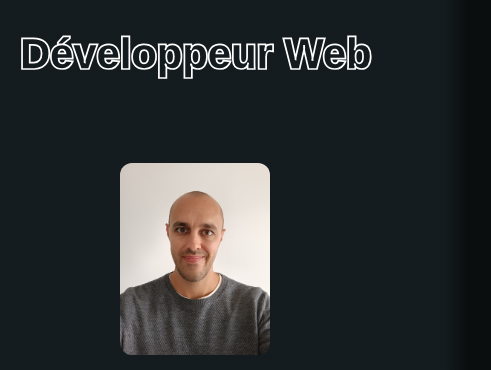
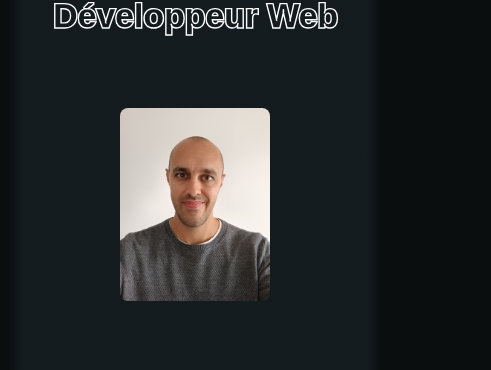
Before and after one commit to ClementBerleux/portfolio, a plain HTML site: page index.html in a window 390 px wide. Shown: the part 99-469 px from the top of the page, 491 px wide, since content can reach past the window. Drawn offline with Linux system fonts and the light colour scheme.

Commit message:
Modification animation et corrections adaptation mobiles

```diff
--- a/css/style.css
+++ b/css/style.css
@@ -4,12 +4,18 @@
     --couleur-titre: hsl(225, 90%, 65%);
     --couleur-lien: hsl(200, 80%, 60%);
     --couleur-background: hsl(190, 20%, 5%);
-    --taille-menuIcone: 3rem;
+    --taille-menuIcone: 5rem;
     --couleur-bordure: hsl(200, 0%, 30%);
     --taille-bordure: 1px;
     --couleur-gradient-1: hsl(200, 20%, 10%);
     --couleur-gradient-2: hsl(200, 20%, 5%);
     --angle-bordure: 0.5rem;
+}
+
+@media (max-width: 925px) {
+    :root {
+        --taille-menuIcone: 3rem;
+    }
 }
 
 *,
@@ -23,35 +29,33 @@
 
 html {
     scroll-behavior: smooth;
+}
+
+body {
+    position: relative;
+    width: min(100%, 1200px);
+    padding-inline: var(--taille-menuIcone);
+    margin-inline: auto;
+    display: flex;
+    justify-content: center;
+    align-items: center;
+    isolation: isolate;
     font-size: 1.5rem;
     font-family: sans-serif;
     line-height: 1.4em;
-    display: flex;
-    justify-content: center;
-    align-items: center;
     background-color: var(--couleur-background);
     color: var(--couleur-texte);
 }
 
-.conteneur {
-    position: relative;
-    display: flex;
-    justify-content: center;
-    width: min(100%, 1100px);
-    padding-inline: var(--taille-menuIcone);
-    margin-inline: auto;
-    isolation: isolate;
-}
-
 @media (max-width: 925px) {
-    .conteneur {
-        padding-right: 0;
+    body {
+        padding-right: 0.5rem;
     }
 }
 
 @media (max-width: 855px) {
-    .conteneur {
-        padding-inline: 1rem;
+    body {
+        padding-left: 0.5rem;
     }
 }
 
@@ -147,14 +151,10 @@ nav button {
 
 @media (max-width: 855px) {
     #accueil {
-        padding-top: 5rem;
+        padding-top: calc(var(--taille-menuIcone) + 3rem);
+        padding-inline: 2rem;
         grid-template-columns: 1fr;
     }
-}
-
-#accueil svg {
-    width: 400px;
-    height: 70px;
 }
 
 #accueil svg text {
@@ -167,7 +167,7 @@ nav button {
 }
 
 .avatar {
-    width: 150px;
+    max-width: 150px;
     border-radius: var(--angle-bordure);
 }
 
@@ -184,14 +184,15 @@ nav button {
 #projets {
     display: grid;
     grid-template-columns: 1fr 1fr;
-    gap: 1em;
-    padding: 2em;
+    gap: 2rem;
+    padding: 2rem 3rem;
 }
 
 @media (max-width: 855px) {
     #projets {
         grid-template-columns: 1fr;
-        padding-top: 5rem;
+        padding-top: calc(var(--taille-menuIcone) + 3rem);
+        padding-inline: 2rem;
     }
 }
 
@@ -324,7 +325,7 @@ a:hover {
         stroke-width: 0;
         stroke-dashoffset: 20%;
         stroke-dasharray: 0 30%;
-        transform: translateY(-200%);
+        transform: translateY(-30px);
     }
 
     22% {
@@ -345,14 +346,14 @@ a:hover {
         stroke-width: 0;
         stroke-dashoffset: 20%;
         stroke-dasharray: 0 30%;
-        transform: translateY(-200%);
+        transform: translateY(-30px);
     }
 
     41% {
         stroke-width: 0;
         stroke-dashoffset: 20%;
         stroke-dasharray: 0 30%;
-        transform: translateY(-400%);
+        transform: translateY(-60px);
     }
 
     42% {
@@ -373,14 +374,14 @@ a:hover {
         stroke-width: 0;
         stroke-dashoffset: 20%;
         stroke-dasharray: 0 30%;
-        transform: translateY(-400%);
+        transform: translateY(-60px);
     }
 
     61% {
         stroke-width: 0;
         stroke-dashoffset: 20%;
         stroke-dasharray: 0 30%;
-        transform: translateY(-600%);
+        transform: translateY(-90px);
     }
 
     62% {
@@ -401,14 +402,14 @@ a:hover {
         stroke-width: 0;
         stroke-dashoffset: 20%;
         stroke-dasharray: 0 30%;
-        transform: translateY(-600%);
+        transform: translateY(-90px);
     }
 
     81% {
         stroke-width: 0;
         stroke-dashoffset: 20%;
         stroke-dasharray: 0 30%;
-        transform: translateY(-800%);
+        transform: translateY(-120px);
     }
 
     82% {
@@ -429,6 +430,6 @@ a:hover {
         stroke-width: 0;
         stroke-dashoffset: 20%;
         stroke-dasharray: 0 30%;
-        transform: translateY(-800%);
+        transform: translateY(-120px);
     }
 }
--- a/index.html
+++ b/index.html
@@ -9,7 +9,6 @@
 </head>
 
 <body>
-    <div class="conteneur">
     <nav>
         <a href="#accueil">
             <button class="navItem">
@@ -52,12 +51,12 @@
     </nav>
     <div class="contenu">
         <div id="accueil">
-                <svg viewBox="0 0 230 20">
-                    <text x="50%" y="50%" dy="0.32em">Développeur Web</text>
-                    <text x="50%" y="250%" dy="0.32em">Analyste</text>
-                    <text x="50%" y="450%" dy="0.32em">Programmeur</text>
-                    <text x="50%" y="650%" dy="0.32em">Créateur d'IHM</text>
-                    <text x="50%" y="850%" dy="0.32em">Déboggeur</text>
+            <svg viewBox="0 0 220 28">
+                <text x="50%" y="22">Développeur Web</text>
+                <text x="50%" y="52">Analyste</text>
+                <text x="50%" y="82">Programmeur</text>
+                <text x="50%" y="112">Créateur d'IHM</text>
+                <text x="50%" y="142">Déboggeur</text>
             </svg>
             <img class="avatar" src="images/Portrait.jpg" alt="">
             <p><b>Clément BERLEUX</b></p>
@@ -116,14 +115,12 @@
                     <img src="images/calculatrice.jpg" alt="Capture d'écran de la calculatrice">
                 </a>
                 <p>Réalisation d'une calculatrice en Javascript, HTML et CSS.</p>
-                    <a href="https://github.com/ClementBerleux/calculatrice" target="_blank"
-                        rel="noopener noreferrer">Page
+                <a href="https://github.com/ClementBerleux/calculatrice" target="_blank" rel="noopener noreferrer">Page
                     Github</a>
             </div>
         </div>
         <!-- <p>Compétences - maîtrises - expertises</p> -->
     </div>
-    </div>
 </body>
 
 </html>
```
Lines whose indentation alone changed are shown as unchanged.
